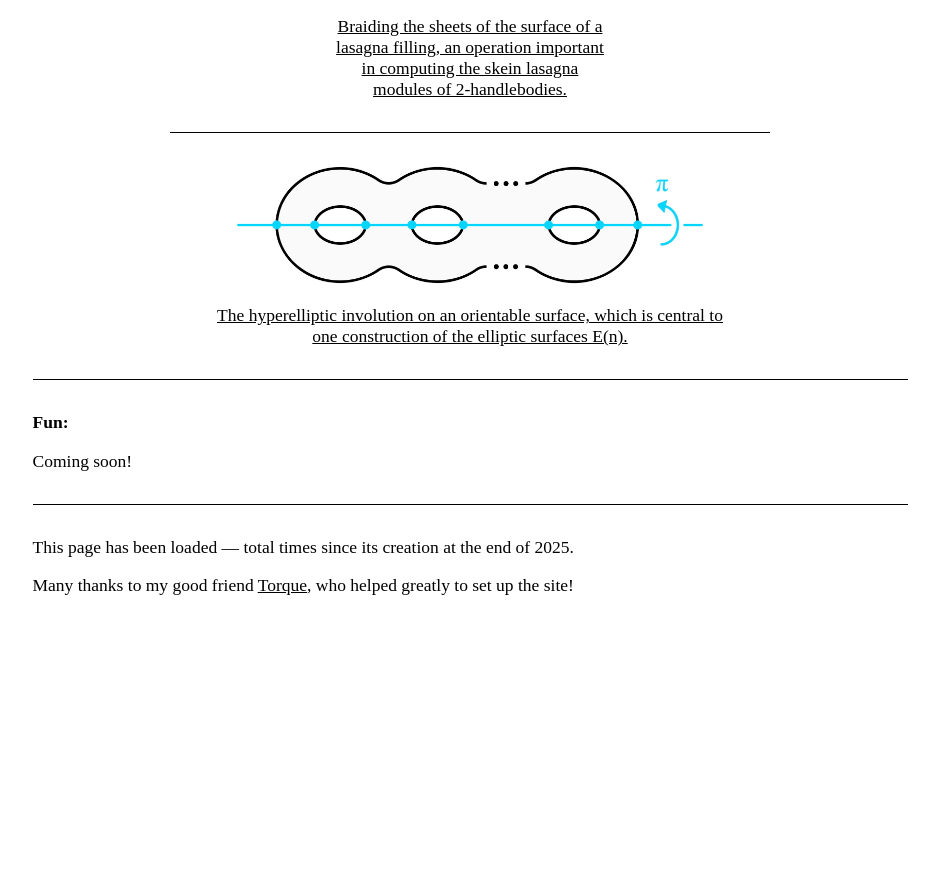
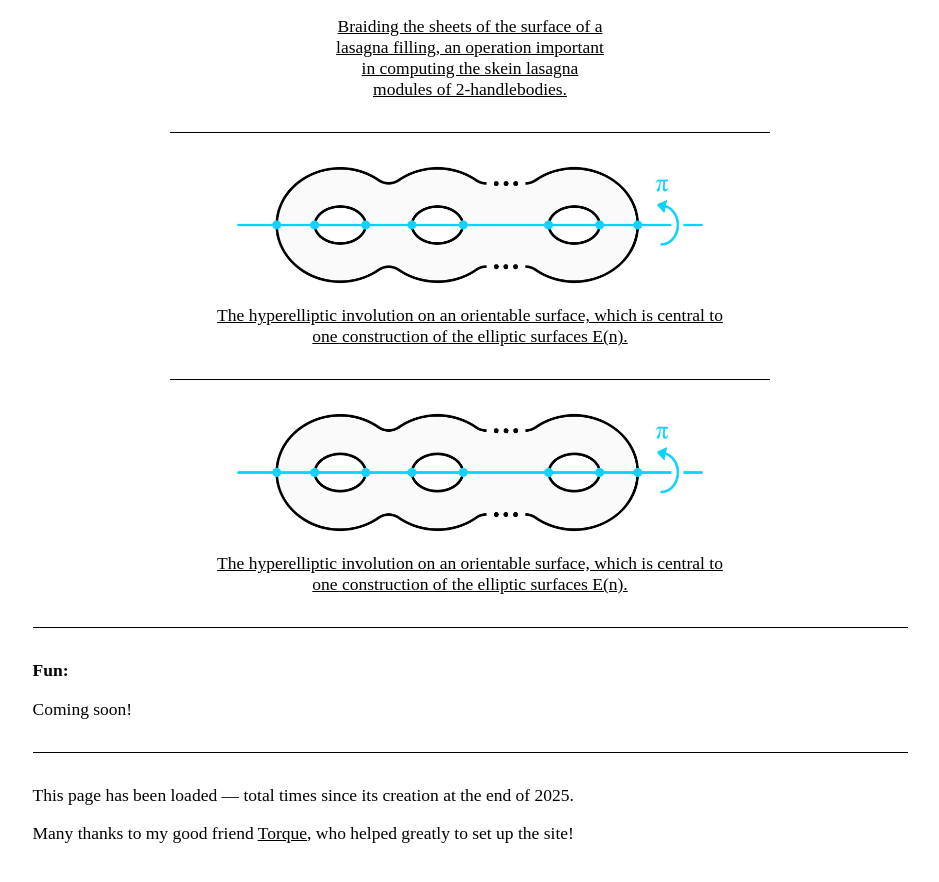
Before and after one commit to AyodejiLindblad/AyodejiLindblad.github.io, a Jekyll site: the page built from index.md, in a window 1280 px wide and 900 px high, scrolled down 4383 px. Shown: the top 882 px of the window, without its empty margins (170-1109 px from the left). Built offline with Jekyll 4.4.1, drawn with Linux system fonts in a browser that asks for light colours; some web fonts are replaced; before the commit the page ends 5035 px from its top, so only the background shows below that.

Commit message:
Why is the text a little wrong

```diff
--- a/index.md
+++ b/index.md
@@ -285,6 +285,31 @@ Joint with [Ollie Thakar](https://www.math.harvard.edu/people/thakar-ollie/).
   </figure>
 </div>
 
+<hr class="hr-600">
+
+<div style="flex: 1; text-align: center; --img-width: 525px;">
+  <figure style="display: inline-block; margin: 0; width: min(var(--img-width), 100%);">
+    <img
+      src="/figures/Hyperelliptic.jpeg"
+      style="width: 100%; height: auto; max-height: none; display: block; margin: 0 auto;"
+    >
+    <figcaption
+      style="
+        font-family: 'Computer Modern Serif', serif;
+        margin-top: 20px;
+        width: 100%;
+        overflow-wrap: anywhere;
+        word-break: break-word;
+      "
+    >
+      <a href="#research"
+         style="display: block; width: 100%; overflow-wrap: anywhere; word-break: break-word;">
+        The hyperelliptic involution on an orientable surface, which is central to one construction of the elliptic surfaces E(n).
+      </a>
+    </figcaption>
+  </figure>
+</div>
+
 ---
 
 **Fun:**
```
